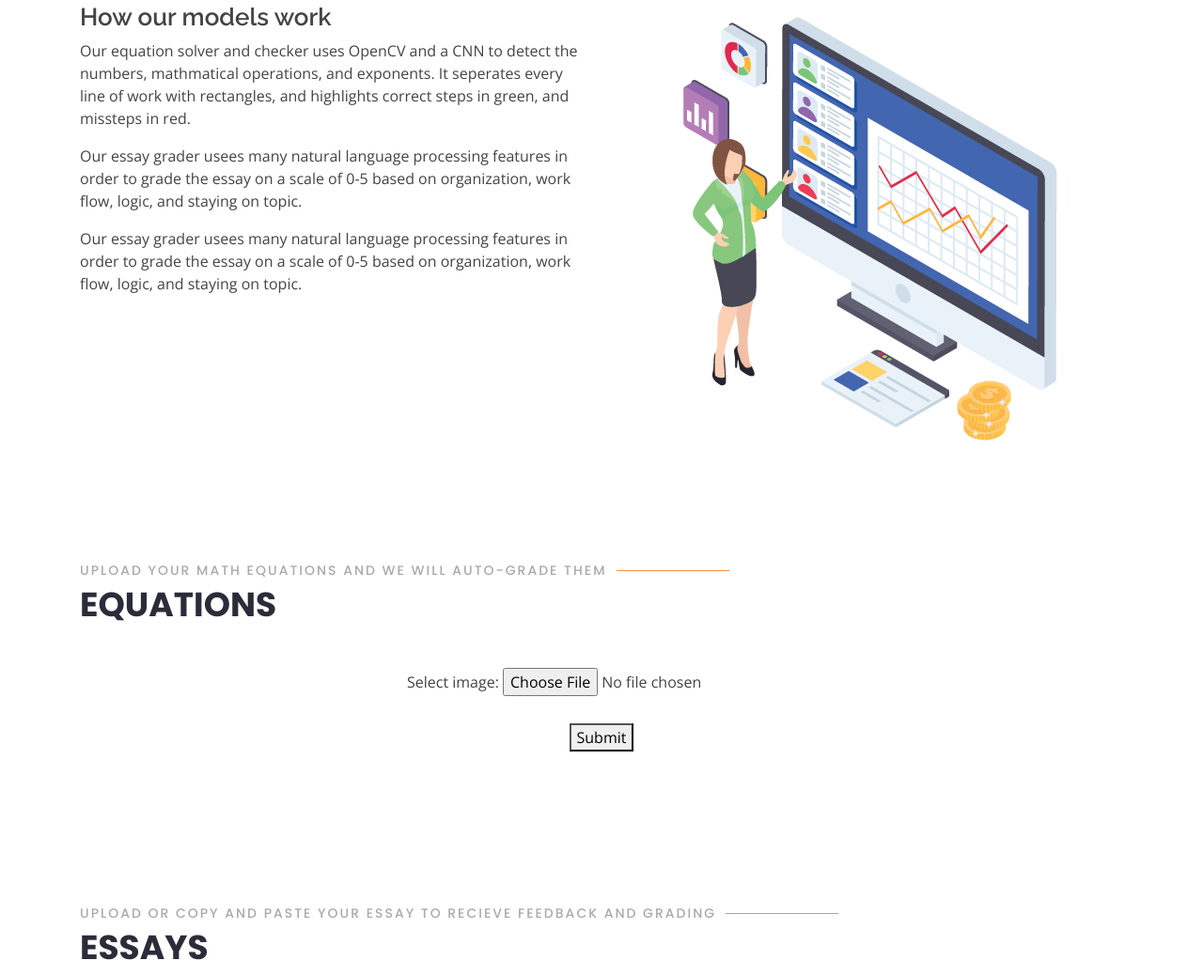
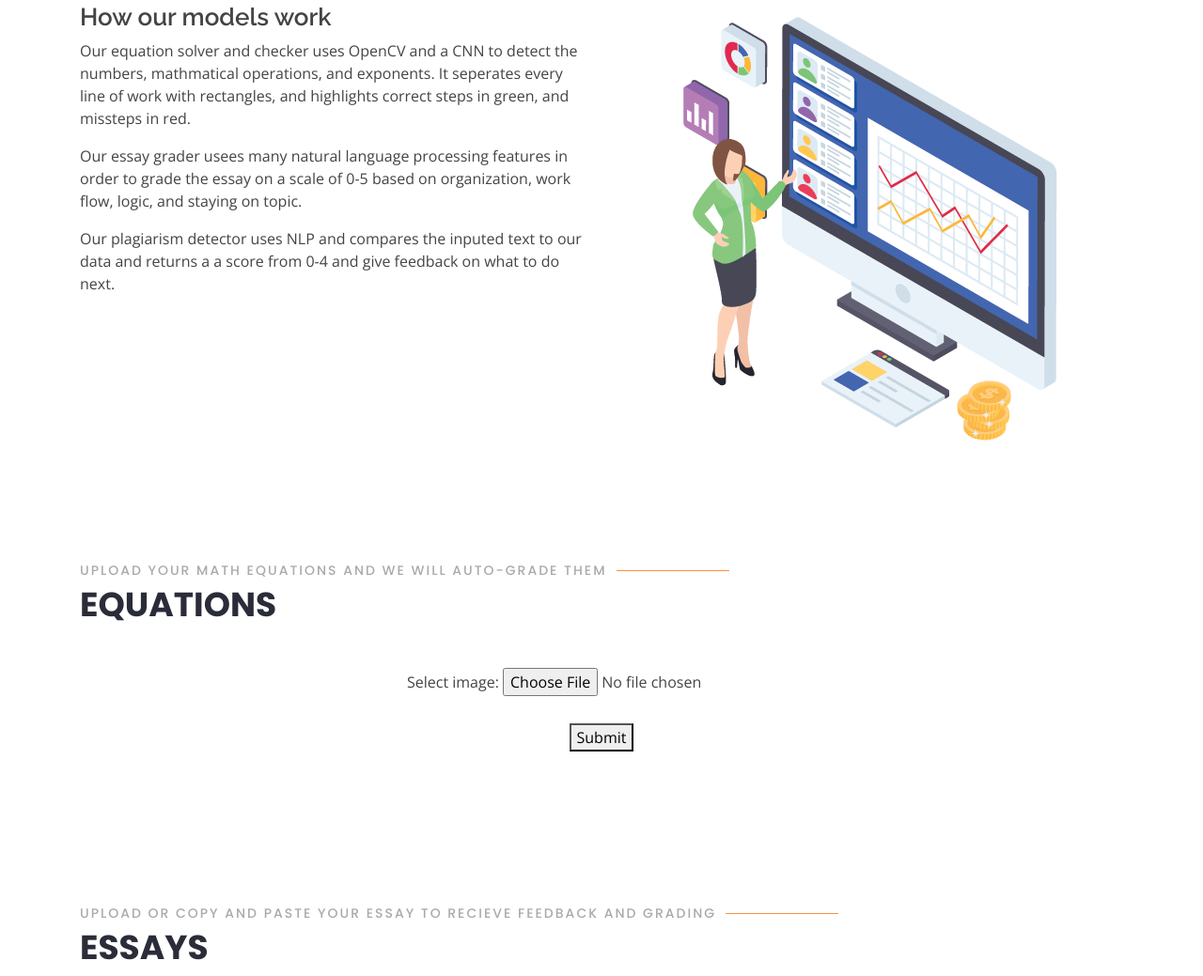
Before and after one commit to ShafinH/EdHance, a plain HTML site: page index.html in a window 1280 px wide. Shown: the part 1073-2112 px from the top of the page at 94% size. Drawn offline with nearby package versions, Linux system fonts and the light colour scheme.

Commit message:
Update index.html

```diff
--- a/index.html
+++ b/index.html
@@ -145,7 +145,7 @@
                   Our essay grader usees many natural language processing features in order to grade the essay on a scale of 0-5 based on organization, work flow, logic, and staying on topic.
                 </p>
                 <p>
-                  Our essay grader usees many natural language processing features in order to grade the essay on a scale of 0-5 based on organization, work flow, logic, and staying on topic.
+                  Our plagiarism detector uses NLP and compares the inputed text to our data and returns a a score from 0-4 and give feedback on what to do next.
                 </p>
               </div>
               <div class="col-lg-6 order-1 order-lg-2 text-center">
```
